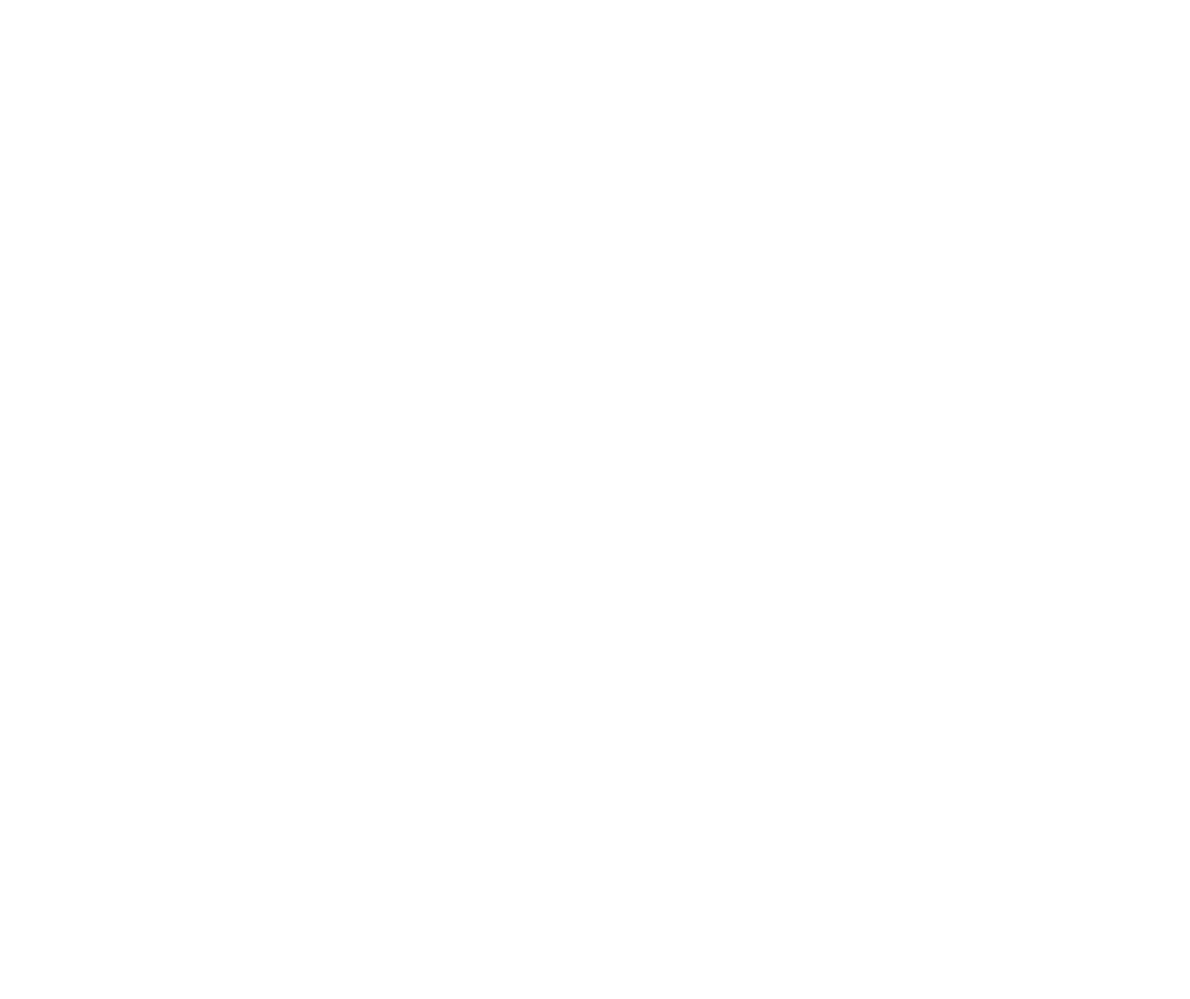
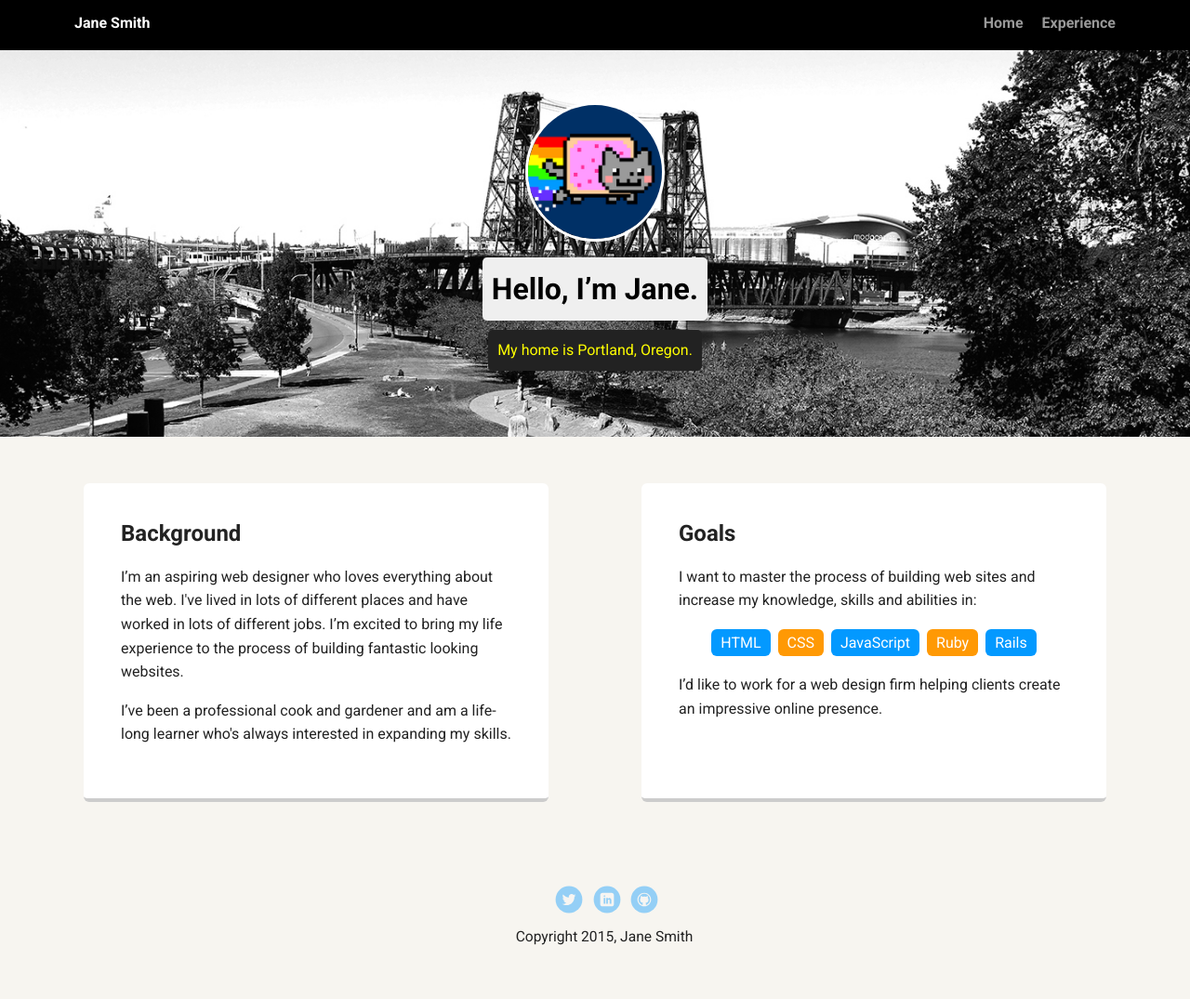
Before and after one commit to basher53/personal-profile-page, a plain HTML site: page index.html in a window 1280 px wide. Shown: the whole page at 93% size. Before the commit the page ends 800 px from the top, so only its background shows below. Drawn offline with Linux system fonts and the light colour scheme; a web font is replaced by a local one.

Commit message:
Added starting project files

```diff
--- a/index.html
+++ b/index.html
@@ -1,10 +1,55 @@
-<!DOCTYPE html>
-<html>
-  <head>
-    <meta charset="utf-8">
-    <title></title>
-  </head>
+<!doctype html>
+<html lang="en">
+<head>
+  <meta charset="utf-8">
+  <title>Jane Smith's Profile</title>
+  <meta name="viewport" content="width=device-width, initial-scale=1.0">
+  <link rel="stylesheet" href="styles.css">
+  <link href="https://fonts.googleapis.com/css?family=Muli%7CRoboto:400,300,500,700,900" rel="stylesheet"></head>
   <body>
 
+    <div class="main-nav">
+        <ul class="nav">
+          <li class="name">Jane Smith</li>
+          <li><a href="#">Home</a></li>
+          <li><a href="#">Experience</a></li>
+        </ul>
+    </div>
+
+    <header>
+      <img src="images/me.png" alt="Drawing of Jane Smith" class="profile-image">
+      <h1 class="tag name">Hello, I’m Jane.</h1>
+      <p class="tag location">My home is Portland, Oregon.</p>
+    </header>
+
+    <main class="flex">
+      <div class="card">
+        <h2>Background</h2>
+        <p>I’m an aspiring web designer who loves everything about the web. I've lived in lots of different places and have worked in lots of different jobs. I’m excited to bring my life experience to the process of building fantastic looking websites.</p>
+        <p>I’ve been a professional cook and gardener and am a life-long learner who's always interested in expanding my skills.</p>
+      </div>
+
+      <div class="card">
+        <h2>Goals</h2>
+        <p>I want to master the process of building web sites and increase my knowledge, skills and abilities in:</p>
+        <ul class="skills">
+          <li>HTML</li>
+          <li>CSS</li>
+          <li>JavaScript</li>
+          <li>Ruby</li>
+          <li>Rails</li>
+        </ul>
+        <p>I’d like to work for a web design firm helping clients create an impressive online presence.</p>
+      </div>
+
+    </main>
+    <footer>
+      <ul>
+        <li><a href="#" class="social twitter">Twitter</a></li>
+        <li><a href="#" class="social linkedin">LinkedIn</a></li>
+        <li><a href="#" class="social github">Github</a></li>
+      </ul>
+      <p class="copyright">Copyright 2015, Jane Smith</p>
+    </footer>
   </body>
-</html>
+  </html>
--- /dev/null
+++ b/styles.css
@@ -0,0 +1,206 @@
+/* Global Layout Set-up */
+* {
+  box-sizing: border-box;
+}
+
+body {
+  margin: 0;
+  padding: 0;
+  text-align: center;
+  font-family: 'Roboto', sans-serif;
+  color: #222;
+  background: #f7f5f0;
+}
+/* Link Styles */
+
+a {
+  text-decoration: none;
+  color: #999;
+}
+a:hover {
+  color: #6633ff;
+}
+
+/* Section Styles */
+
+.main-nav {
+  width: 100%;
+  background: black;
+  min-height: 30px;
+  padding: 10px;
+  position: fixed;
+  text-align: center;
+}
+.nav {
+  display: flex;
+  justify-content: space-around;
+  font-weight: 700;
+  list-style-type: none;
+  margin: 0 auto;
+  padding: 0;
+}
+
+.nav .name {
+    display: block;
+    margin-right: auto;
+    color: white;
+}
+.nav li {
+  padding: 5px 10px 10px 10px;
+}
+.nav a {
+  transition: all .5s;
+}
+.nav a:hover {
+  color: white
+}
+
+header {
+  text-align: center;
+  background: url('images/portland.jpg') no-repeat top center ;
+  background-size: cover;
+  overflow: hidden;
+  padding-top: 60px;
+}
+header {
+  line-height: 1.5;
+}
+header .profile-image {
+  margin-top: 50px;
+  width: 150px;
+  height: 150px;
+  border-radius: 50%;
+  border: 3px solid white;
+  transition: all .5s;
+}
+header .profile-image:hover {
+  transform: scale(1.2) rotate(5deg);
+}
+.tag {
+  background-color: #efefef;
+  color: black;
+  padding: 10px;
+  border-radius: 5px;
+  display: table;
+  margin: 10px auto;
+}
+.location {
+  background-color: #222;
+  color: yellow;
+}
+.card {
+  margin: 30px;
+  padding: 20px 40px 40px;
+  max-width: 500px;
+  text-align: left;
+  background: #fff;
+  border-bottom: 4px solid #ccc;
+  border-radius: 6px;
+  transition: all .5s;
+}
+.card:hover {
+  border-color: #ff99ff;
+}
+
+ul.skills {
+  padding: 0;
+  text-align: center;
+}
+
+.skills li {
+  border-radius: 6px;
+  display: inline-block;
+  background: #ff9904;
+  color: white;
+  padding: 5px 10px;
+  margin: 2px;
+}
+
+.skills li:nth-child(odd) {
+  background: #0399ff;
+}
+
+footer {
+  width: 100%;
+  min-height: 30px;
+  padding: 20px 0 40px 20px;
+}
+
+footer .copyright {
+  top: -8px;
+  font-size: .75em;
+}
+
+footer ul {
+  list-style-type: none;
+  margin: 0;
+  padding: 0;
+}
+
+footer ul li {
+  display: inline-block;
+}
+
+a.social {
+  display: inline-block;
+  text-indent: -9999px;
+  margin-left: 5px;
+  width: 30px;
+  height: 30px;
+  background-size: 30px 30px;
+  opacity: .4;
+  transition: all .5s;
+}
+a.twitter {
+  background-image: url(images/twitter.svg);
+}
+a.linkedin {
+  background-image: url(images/linkedin.svg);
+}
+a.github {
+  background-image: url(images/github.svg);
+}
+a.social:hover {
+  opacity: 1;
+}
+.clearfix {
+  clear: both;
+}
+
+/* Styles for larger screens */
+@media screen and (min-width: 720px) {
+
+  .flex {
+      display: -ms-flexbox;      /* TWEENER - IE 10 */
+      display: flex;
+      max-width: 1200px;
+      -ms-flex-pack: distribute;
+      justify-content: space-around;
+      margin: 0 auto;
+  }
+
+  header {
+    min-height: 470px;
+  }
+
+  .nav {
+    max-width: 1200px;
+    padding: 0 30px;
+  }
+
+
+  main {
+    padding-top: 20px;
+  }
+
+  main p {
+    line-height: 1.6em;
+  }
+
+  footer {
+    font-size: 1.3em;
+    max-width: 1200px;
+    margin: 40px auto;
+  }
+
+}
```
Also changed, not shown: images/github.svg (added), images/linkedin.svg (added), images/me.png (added), images/portland.jpg (added), images/twitter.svg (added), 2 other files.
